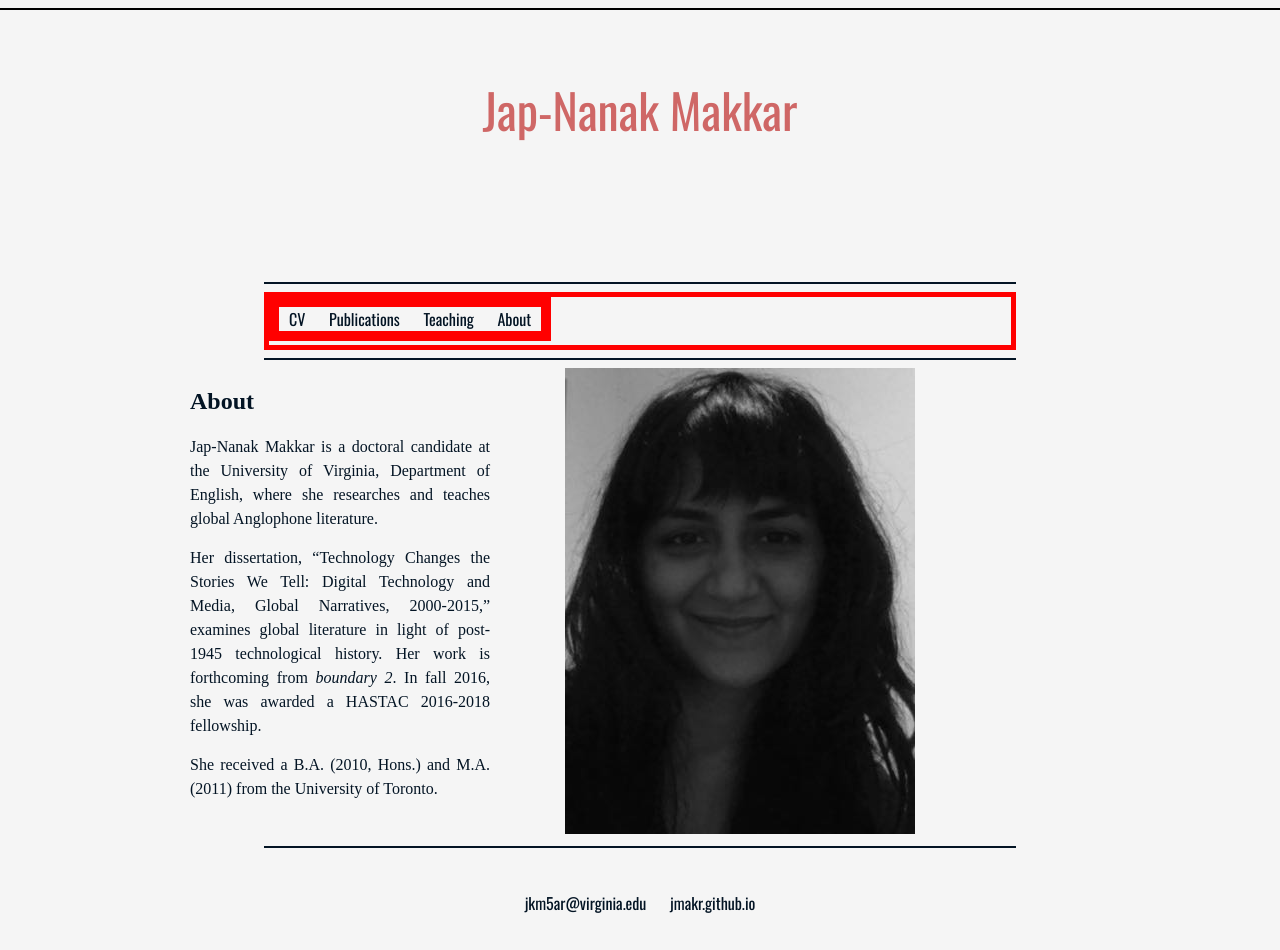
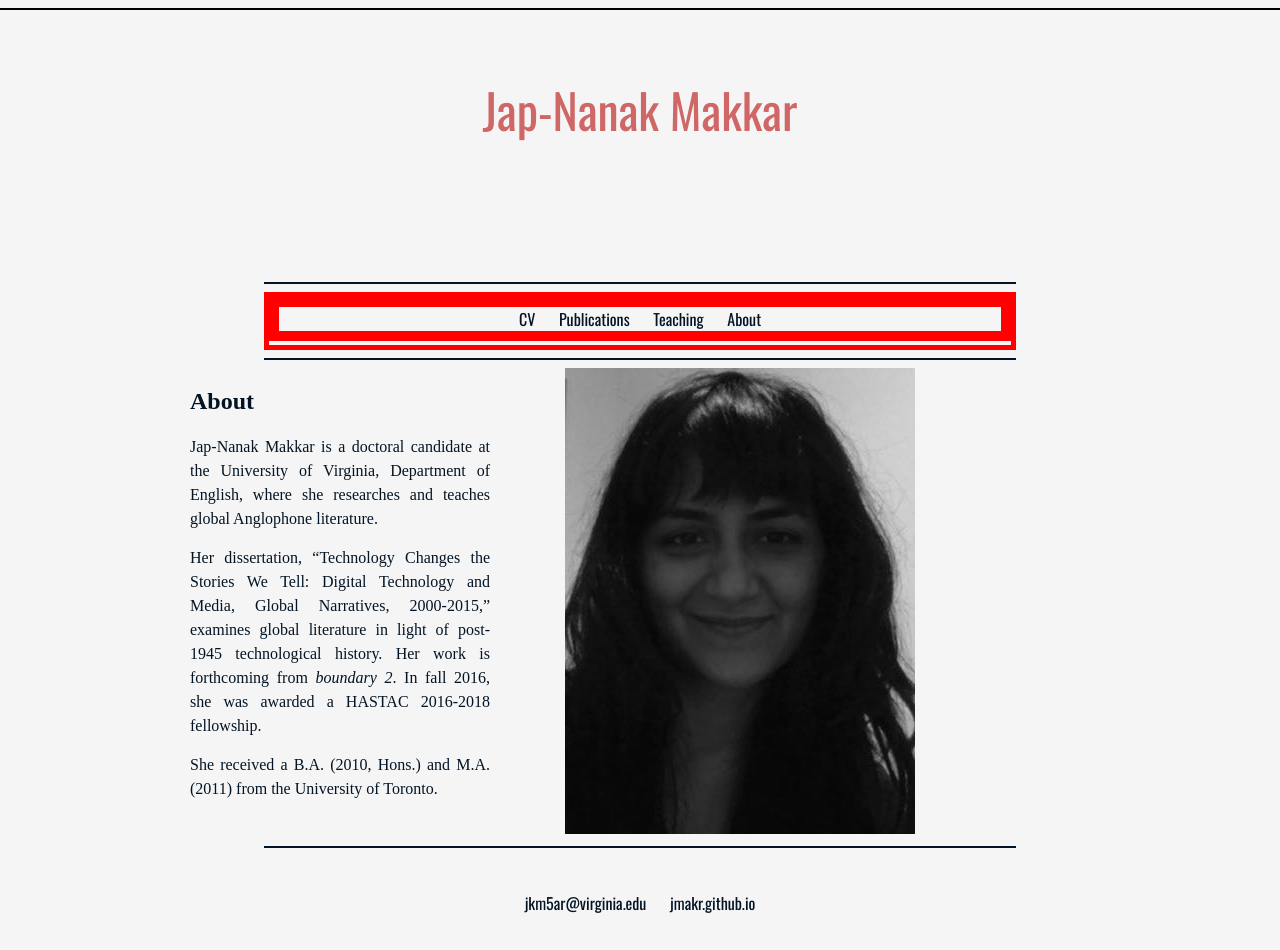
Before and after one commit to jmakr/jmakr.github.io, a Jekyll site: the page built from index.html, in a window 1280 px wide. Built offline with Jekyll 4.4.1, drawn with Linux system fonts in a browser that asks for light colours; some web fonts are replaced.

Commit message:
Update main.css

```diff
--- a/css/main.css
+++ b/css/main.css
@@ -80,7 +80,6 @@
 }
 
 .topnavigationhelper {
-	position: absolute;
 	margin-right: auto;
 	margin-left: auto;
 	margin-bottom: auto;
@@ -93,6 +92,7 @@
 .topnavigation {
   font-family: Oswald, Arial, sans-serif;
   text-align: center;
+  vertical-align:middle;
   font-size: 16px;
 	 border: 5px solid red;
 
```
